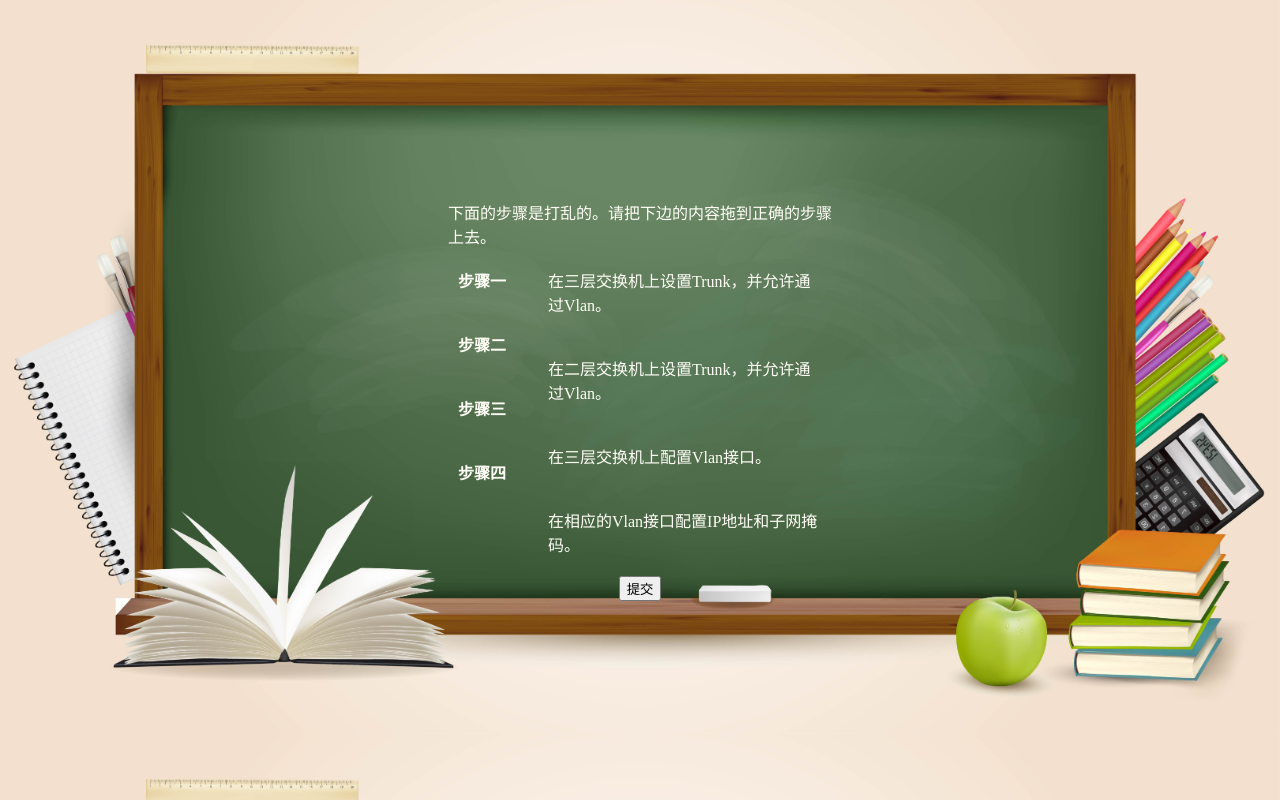
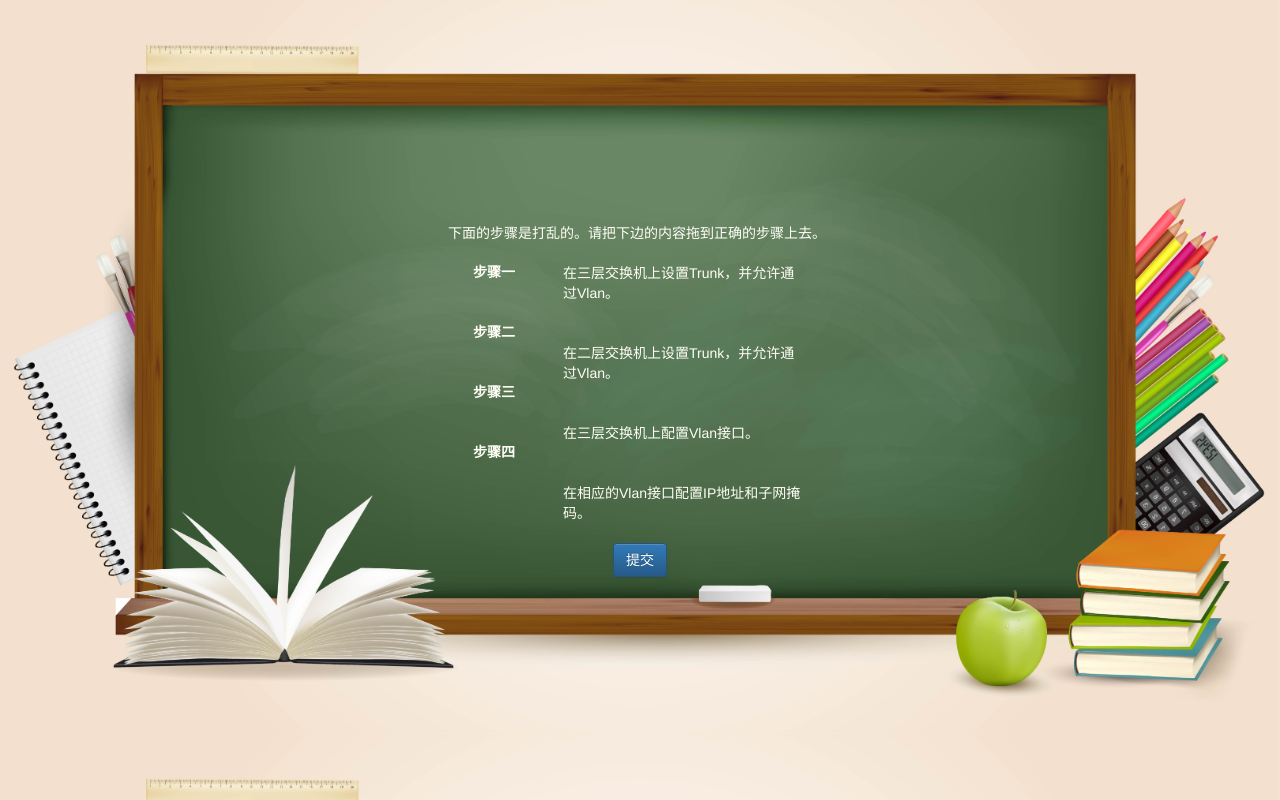
Before and after one commit to codeyu/interactive-teaching-demo-1, a plain HTML site: page index.html in a window 1280 px wide. Drawn offline with nearby package versions, Linux system fonts and the light colour scheme.

Commit message:
Update index.html

```diff
--- a/index.html
+++ b/index.html
@@ -6,9 +6,17 @@
   <meta name="viewport" content="width=device-width, initial-scale=1.0">
   <meta http-equiv="X-UA-Compatible" content="ie=edge">
   <title>VLAN排序</title>
+  <!-- Latest compiled and minified CSS -->
+  <link rel="stylesheet" href="css/bootstrap.min.css">
+
+  <!-- Optional theme -->
+  <link rel="stylesheet" href="css/bootstrap-theme.min.css">
+
+  <!-- Latest compiled and minified JavaScript -->
+  <script src="js/bootstrap.min.js"></script>
   <link href="css/common.css" rel="stylesheet" type="text/css" />
   <link href="css/index.css" rel="stylesheet" type="text/css" />
-  <script src="https://code.jquery.com/jquery-3.4.1.min.js">
+  <script src="js/jquery-3.4.1.min.js">
   </script>
   <script src="js/md5.js"></script>
   <script src="js/index.js"></script>
@@ -56,7 +64,7 @@
           </div>
         </div>
         <div class="row" style="text-align: center;">
-          <button id="btnSubmit" onclick="runChecks()">提交</button>
+          <button id="btnSubmit" class="btn btn-primary" onclick="runChecks()">提交</button>
         </div>
       </div>
 
```
